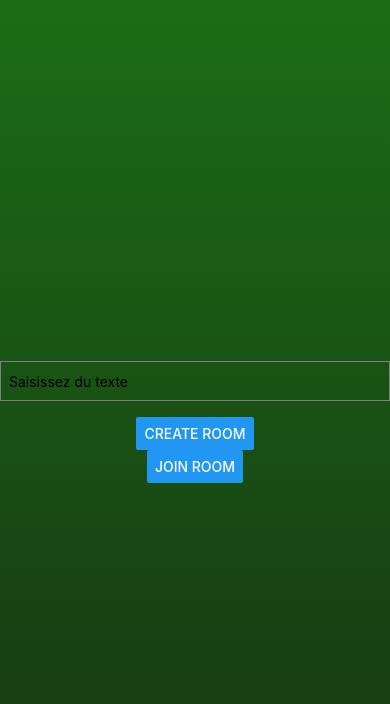
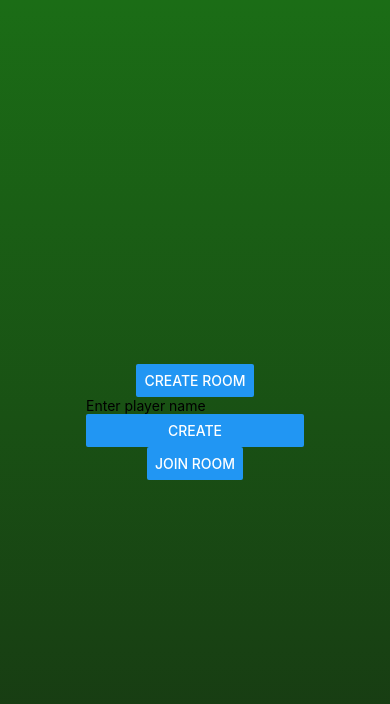
Before and after one commit to augcolas/MindForge, a React Native app in the folder front/: screen /Home in a window 390 px wide. Both pictures are taken after a click on the button "CREATE ROOM". Shown: the top 704 px of the page. Built offline with nearby package versions, Linux system fonts and the light colour scheme; no server answers.

Commit message:
ajout champ nom et id room

```diff
--- a/front/context/socket.context.tsx
+++ b/front/context/socket.context.tsx
@@ -6,7 +6,7 @@ import {Room} from "../../back/src/model";
 interface WebSocketContextInterface {
     socket: Socket;
     getRoom: () => Room;
-    createRoom: () => Promise<Room>;
+    createRoom: (playerName: string) => Promise<Room>;
     joinRoom: (roomId: string, playerName: string) => Promise<Room>;
 }
 
@@ -15,7 +15,7 @@ const WebSocketContext = createContext({
     getRoom: (): Room => {
         return null as any
     },
-    createRoom: (): Promise<Room> => {
+    createRoom: (playerName: string): Promise<Room> => {
         return Promise.reject("Unexpected");
     },
     joinRoom: (roomId: string, playerName: string): Promise<Room> => {
@@ -34,9 +34,9 @@ const WebSocketProvider = (props: any): JSX.Element => {
     });
 
 
-        const createRoom = (): Promise<Room> => {
+        const createRoom = (playerName: string): Promise<Room> => {
             return new Promise((resolve, reject) => {
-                socket.emit("create-room", "", (val: Room) => {
+                socket.emit("create-room", {playerName}, (val: Room) => {
                     if (val) {
                         room = val;
                         resolve(val);
--- a/front/views/Home.tsx
+++ b/front/views/Home.tsx
@@ -1,48 +1,60 @@
-import {Button, StyleSheet, TextInput} from 'react-native';
-import {LinearGradient} from 'expo-linear-gradient';
-import {useWebSocket} from "../context/socket.context";
-import {useState} from "react";
+import { Button, StyleSheet, TextInput, View } from "react-native";
+import { LinearGradient } from "expo-linear-gradient";
+import { useWebSocket } from "../context/socket.context";
+import React, { useState } from "react";
 
-export default function Home({navigation}: any) {
-    const {createRoom, joinRoom} = useWebSocket();
-    const [text, setText] = useState('');
+export default function Home({ navigation }: any) {
+  const { createRoom, joinRoom } = useWebSocket();
+  const [roomId, setRoomId] = useState("");
+  const [playerName, setPlayerName] = useState("");
+  const [showInputJoin, setShowInputJoin] = useState(false);
+  const [showInputCreate, setShowInputCreate] = useState(false);
 
   const onCreateRoom = () => {
-        createRoom().then((room) => {
-            navigation.navigate('WaitingRoom');
+    createRoom(playerName).then((room) => {
+      navigation.navigate("WaitingRoom");
     });
-    }
-
-    const handleTextChange = (inputText:string) => {
-        setText(inputText);
   };
 
 
   const onJoinRoom = () => {
-        joinRoom(text, "").then(() => {
-            navigation.navigate('WaitingRoom');
+    joinRoom(roomId, playerName).then(() => {
+      navigation.navigate("WaitingRoom");
     });
-    }
+  };
 
   return (
     <LinearGradient
-            colors={['rgba(27,109,22,1)', 'rgba(23,52,18,1)']}
+      colors={["rgba(27,109,22,1)", "rgba(23,52,18,1)"]}
       style={styles.background}
     >
+      <Button title="Create Room" onPress={() => setShowInputCreate(true)} />
+      {showInputCreate && (
+        <View>
           <TextInput
-                style={styles.input}
-                placeholder="Saisissez du texte"
-                onChangeText={handleTextChange}
-                value={text}
+            placeholder="Enter player name"
+            value={playerName}
+            onChangeText={setPlayerName}
           />
-            <Button
-                title="Create Room"
-                onPress={() => onCreateRoom()}
+          <Button title="Create" onPress={() => onCreateRoom()} />
+        </View>
+      )}
+      <Button title="Join Room" onPress={() => setShowInputJoin(true)} />
+      {showInputJoin && (
+        <View>
+          <TextInput
+            placeholder="Enter room code"
+            value={roomId}
+            onChangeText={setRoomId}
           />
-            <Button
-                title="Join Room"
-                onPress={() => onJoinRoom()}
+          <TextInput
+            placeholder="Enter player name"
+            value={playerName}
+            onChangeText={setPlayerName}
           />
+          <Button title="Join" onPress={() => onJoinRoom()} />
+        </View>
+      )}
     </LinearGradient>
   );
 }
@@ -50,16 +62,16 @@ export default function Home({navigation}: any) {
 const styles = StyleSheet.create({
   background: {
     flex: 1,
-        alignItems: 'center',
-        justifyContent: 'center',
-        width: '100%',
+    alignItems: "center",
+    justifyContent: "center",
+    width: "100%",
   },
   input: {
     height: 40,
-        borderColor: 'gray',
+    borderColor: "gray",
     borderWidth: 1,
     marginBottom: 16,
     padding: 8,
-        width: '100%',
+    width: "100%",
   },
 });
```
Lines whose indentation alone changed are shown as unchanged.
